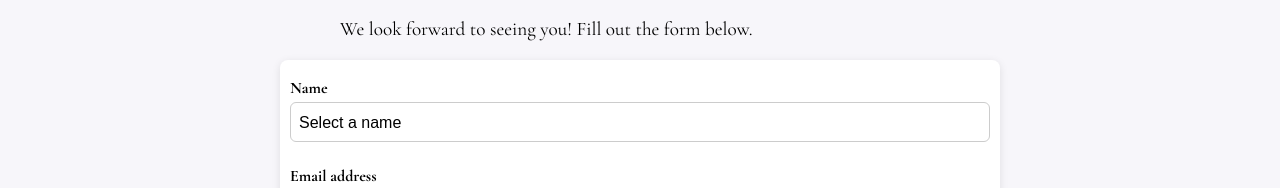
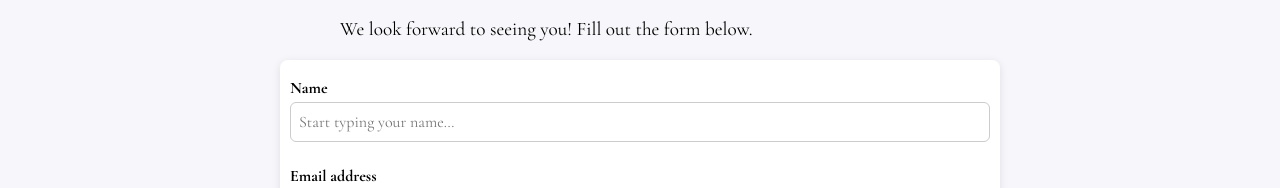
Before and after one commit to LawrenceWarren/wedding-website, a SvelteKit app: page /rsvp in a window 1280 px wide. Shown: the part 738-926 px from the top of the page. Built offline with nearby package versions, Linux system fonts and the light colour scheme.

Commit message:
Start work on autocomplete for RSVP form

```diff
--- a/src/routes/rsvp/+page.svelte
+++ b/src/routes/rsvp/+page.svelte
@@ -103,6 +103,19 @@
   ];
 
   let full_name = "";
+  let show_suggestions = false;
+
+  // Derived filtered list
+  $: filtered_names =
+    full_name.trim().length === 0
+      ? []
+      : names.filter((n) => n.toLowerCase().includes(full_name.toLowerCase()));
+
+  function select_name(name: string) {
+    full_name = name;
+    show_suggestions = false;
+  }
+
   let email = "";
   let phone = "";
 
@@ -260,6 +273,21 @@
       console.error(err);
     }
   }
+
+  let blur_timeout: number | null = null;
+
+  function handle_name_input_gain_focus() {
+    if (blur_timeout) {
+      clearTimeout(blur_timeout);
+    }
+    show_suggestions = true;
+  }
+
+  function handle_name_input_lose_focus() {
+    blur_timeout = setTimeout(() => {
+      show_suggestions = false;
+    }, 100);
+  }
 </script>
 
 <svelte:head>
@@ -294,14 +322,28 @@
       <div role="alert" class="error">{form_error}</div>
     {/if}
 
-    <div class="form-group">
+    <div class="form-group autocomplete">
       <label class="legend_label" for="full_name">Name</label>
-      <select id="full_name" bind:value={full_name} required>
-        <option value="">Select a name</option>
-        {#each names as name}
-          <option value={name}>{name}</option>
-        {/each}
-      </select>
+
+      <input
+        id="full_name"
+        type="text"
+        bind:value={full_name}
+        placeholder="Start typing your name…"
+        autocomplete="off"
+        required
+        on:focus={handle_name_input_gain_focus}
+        on:blur={handle_name_input_lose_focus}
+        on:input={() => (show_suggestions = true)}
+      />
+
+      {#if show_suggestions && filtered_names.length > 0}
+        <ul class="suggestions">
+          {#each filtered_names as name}
+            <li on:click={() => select_name(name)}>{name}</li>
+          {/each}
+        </ul>
+      {/if}
     </div>
     <div class="form-group">
       <label class="legend_label" for="email">Email address</label>
@@ -557,7 +599,6 @@
   }
 
   input:not([type="radio"]):not([type="checkbox"]),
-  select,
   textarea,
   button {
     margin-top: 0.25rem;
@@ -584,18 +625,7 @@
     resize: vertical;
   }
 
-  select {
-    width: 100%;
-    appearance: none; /* removes inconsistent native arrows */
-  }
-
-  input[type="time"] {
-    width: 100%; /* compact size */
-    height: 1.5rem;
-  }
-
   input:focus,
-  select:focus,
   textarea:focus {
     border-color: var(--primary-color); /* TODO: Choose primary color */
     outline: none;
@@ -603,33 +633,8 @@
   }
 
   input:hover,
-  select:hover,
   textarea:hover {
     border-color: var(--secondary-color);
-  }
-
-  .nested-group {
-    margin-top: 0.5rem;
-    display: grid;
-    grid-template-columns: repeat(auto-fit, minmax(220px, 1fr));
-    gap: 1rem;
-  }
-
-  .nested-group label {
-    display: flex;
-    flex-direction: column;
-  }
-
-  fieldset > .nested-group {
-    margin-left: 1.5rem;
-    margin-right: 1.5rem;
-  }
-
-  fieldset > .nested-group label {
-    margin-left: 1.5rem;
-    margin-right: 1.5rem;
-    font-weight: 500;
-    font-style: italic;
   }
 
   .form-actions {
@@ -663,4 +668,35 @@
     margin-top: 0.25rem;
     margin-bottom: 0.5rem;
   }
+
+  .autocomplete {
+    position: relative;
+  }
+
+  .suggestions {
+    position: absolute;
+    top: 100%;
+    left: 0;
+    right: 0;
+    background: white;
+    border: 1px solid #ccc;
+    border-radius: 6px;
+    max-height: 200px;
+    overflow-y: auto;
+    z-index: 20;
+    box-shadow: 0 2px 6px rgba(0, 0, 0, 0.1);
+    margin-top: 2px;
+    list-style: none;
+    padding: 0;
+  }
+
+  .suggestions li {
+    padding: 0.5rem 0.75rem;
+    cursor: pointer;
+  }
+
+  .suggestions li:hover {
+    background-color: var(--highlight-color);
+    color: white;
+  }
 </style>
```
